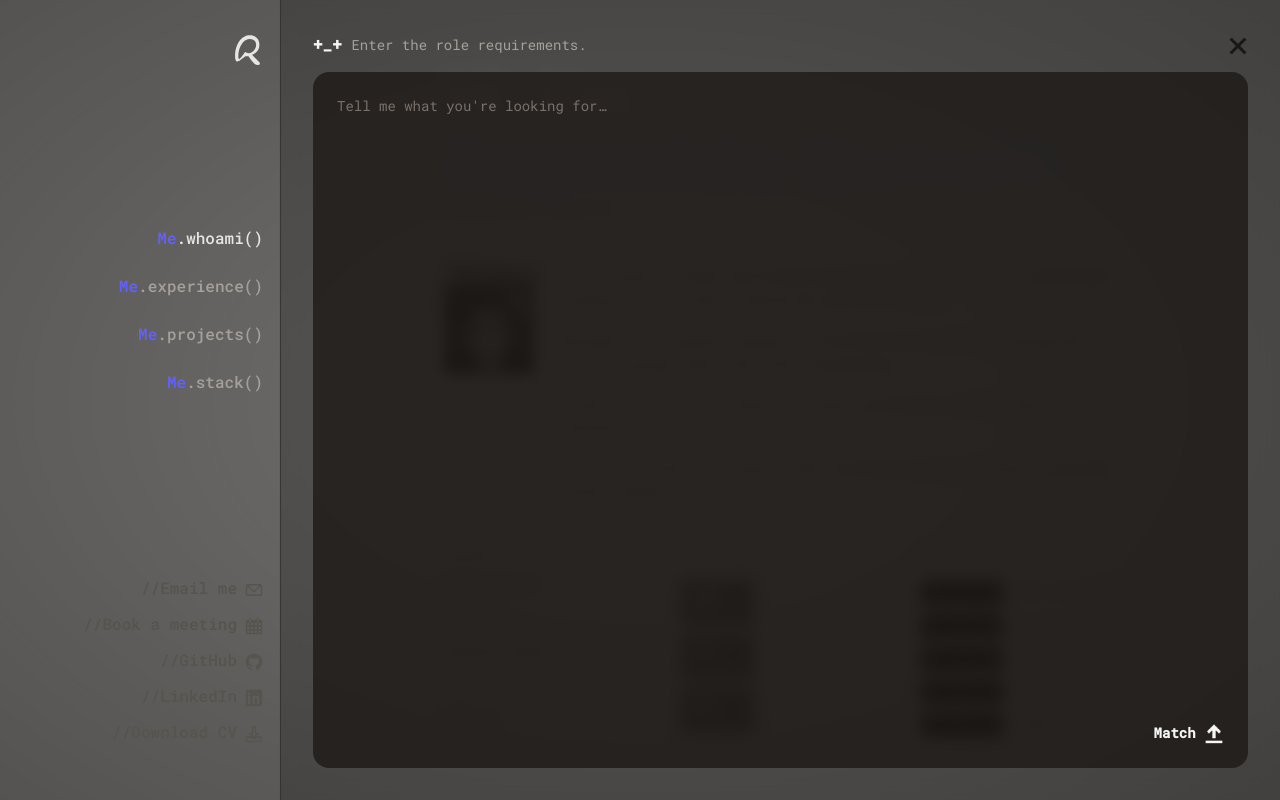
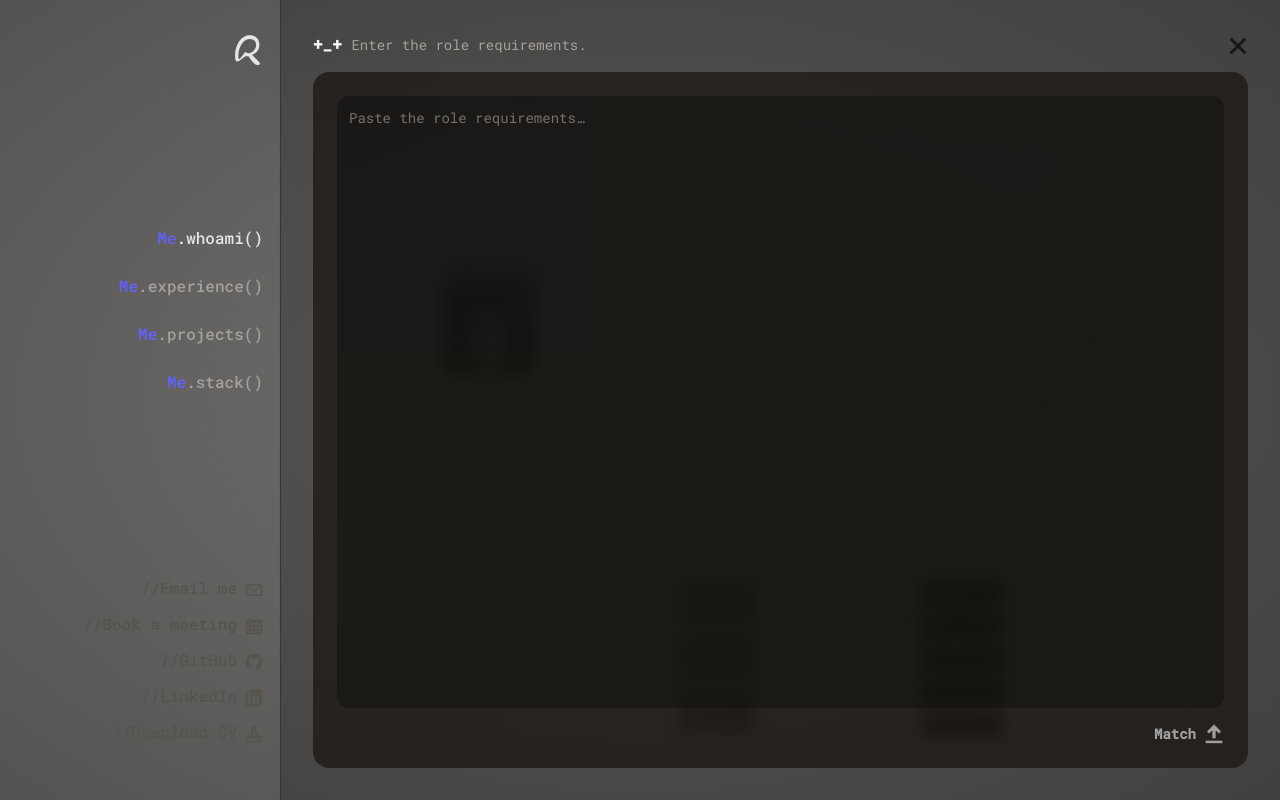
Before and after one commit to reynaldoqs/portfolio, a Next.js app: page / in a window 1280 px wide. Both pictures are taken after a click on the button 1229 px from the left and 6575 px from the top of the page. Shown: the top 800 px of the page. Built offline with nearby package versions, Linux system fonts and the light colour scheme; no server answers.

Commit message:
feat: integrate AI match streaming functionality with new hooks and components, update package dependencies, and enhance UI for better user experience

```diff
--- a/package.json
+++ b/package.json
@@ -16,7 +16,9 @@
     "format": "biome format --write"
   },
   "dependencies": {
+    "@ai-sdk/openai": "^3.0.25",
     "@gsap/react": "^2.1.2",
+    "ai": "^6.0.67",
     "clsx": "^2.1.1",
     "gsap": "^3.14.2",
     "next": "16.1.6",
--- a/src/app/api/ai-match/route.ts
+++ b/src/app/api/ai-match/route.ts
@@ -84,11 +84,5 @@ export async function POST(req: Request) {
     messages: await convertToModelMessages(messages),
   });
 
-  return result.toUIMessageStreamResponse({
-    onError: (error) => {
-      if (error instanceof Error) return error.message;
-      if (typeof error === "string") return error;
-      return "An error occurred.";
-    },
-  });
+  return result.toTextStreamResponse();
 }
--- a/src/components/organisms/ai-match.tsx
+++ b/src/components/organisms/ai-match.tsx
@@ -1,7 +1,9 @@
 import { useGSAP } from "@gsap/react";
 import gsap from "gsap";
 import { useCallback, useEffect, useRef, useState } from "react";
+import { Streamdown } from "streamdown";
 import { monoFont } from "@/constants/fonts";
+import { useAiMatchStream } from "@/lib/hooks";
 import { cn } from "@/lib/utils";
 import { Icon } from "../atoms";
 import { MatchHeader } from "../molecules";
@@ -23,6 +25,17 @@ export function AiMatchModal({
 }: AiMatchModalProps) {
   const [isMounted, setIsMounted] = useState(open);
   const panelRef = useRef<HTMLDivElement>(null);
+  const {
+    textareaRef,
+    requirements,
+    setRequirements,
+    markdown,
+    status,
+    error,
+    isShowingResult,
+    match,
+    clear,
+  } = useAiMatchStream();
 
   const closeWithAnimation = useCallback(() => {
     if (!panelRef.current) {
@@ -59,6 +72,13 @@ export function AiMatchModal({
     window.addEventListener("keydown", onKeyDown);
     return () => window.removeEventListener("keydown", onKeyDown);
   }, [isMounted, onClose]);
+  const onPrimaryAction = useCallback(() => {
+    if (isShowingResult) {
+      clear();
+      return;
+    }
+    match();
+  }, [isShowingResult, clear, match]);
 
   useGSAP(
     () => {
@@ -107,21 +127,53 @@ export function AiMatchModal({
           <div className="h-full w-full flex flex-col gap-4 p-4 sm:p-6 md:p-8 overflow-auto">
             <MatchHeader onClose={onClose} />
 
-            <div className="bg-stone-900/80 flex-1 rounded-2xl p-4 md:p-6 flex flex-col">
+            <div className="bg-stone-900/80 flex-1 min-h-0 rounded-2xl p-4 md:p-6 flex flex-col gap-4">
+              <div className="flex-1 min-h-0 overflow-auto rounded-xl bg-stone-950/40 p-3">
+                {isShowingResult ? (
+                  error ? (
+                    <p className="text-sm text-red-200 whitespace-pre-wrap">
+                      {error}
+                    </p>
+                  ) : (
+                    <Streamdown isAnimating={status === "streaming"}>
+                      {markdown}
+                    </Streamdown>
+                  )
+                ) : (
                   <textarea
-                placeholder="Tell me what you're looking for…"
+                    ref={textareaRef}
+                    value={requirements}
+                    onChange={(e) => setRequirements(e.target.value)}
+                    placeholder="Paste the role requirements…"
                     className={cn(
-                  "w-full flex-1 min-h-0 text-sm resize-none bg-transparent text-stone-100 placeholder:text-stone-500",
+                      "h-full w-full text-sm resize-none bg-transparent text-stone-100 placeholder:text-stone-500",
                       "border-0 p-0 outline-none appearance-none shadow-none",
                       "focus:outline-none focus:ring-0 focus:shadow-none",
                       "focus-visible:outline-none focus-visible:ring-0 focus-visible:shadow-none",
                     )}
                   />
+                )}
+              </div>
               <button
                 type="button"
-                className="text-stone-100 text-sm font-bold self-end cursor-pointer"
+                onClick={onPrimaryAction}
+                disabled={!isShowingResult && !requirements.trim()}
+                className={cn(
+                  "text-stone-100 text-sm font-bold self-end cursor-pointer inline-flex items-center gap-2",
+                  !isShowingResult &&
+                    !requirements.trim() &&
+                    "opacity-60 cursor-not-allowed",
+                )}
               >
+                {isShowingResult ? (
+                  <>
+                    Clear <Icon name="close" size={18} />
+                  </>
+                ) : (
+                  <>
                     Match <Icon name="upload" size={20} />
+                  </>
+                )}
               </button>
             </div>
           </div>
--- /dev/null
+++ b/src/lib/hooks/index.ts
@@ -0,0 +1 @@
+export * from "./use-ai-match-stream";
--- /dev/null
+++ b/src/lib/hooks/use-ai-match-stream.ts
@@ -0,0 +1,97 @@
+import { useCallback, useEffect, useRef, useState } from "react";
+
+type AiMatchStatus = "idle" | "streaming" | "error";
+
+export function useAiMatchStream() {
+  const abortRef = useRef<AbortController | null>(null);
+  const textareaRef = useRef<HTMLTextAreaElement>(null);
+
+  const [requirements, setRequirements] = useState("");
+  const [markdown, setMarkdown] = useState("");
+  const [status, setStatus] = useState<AiMatchStatus>("idle");
+  const [error, setError] = useState<string | null>(null);
+
+  const isShowingResult =
+    Boolean(markdown) || Boolean(error) || status === "streaming";
+
+  useEffect(() => {
+    return () => abortRef.current?.abort();
+  }, []);
+
+  const clear = useCallback(() => {
+    abortRef.current?.abort();
+    setMarkdown("");
+    setError(null);
+    setStatus("idle");
+    queueMicrotask(() => textareaRef.current?.focus());
+  }, []);
+
+  const match = useCallback(async () => {
+    const text = requirements.trim();
+    if (!text || status === "streaming") return;
+
+    abortRef.current?.abort();
+    const controller = new AbortController();
+    abortRef.current = controller;
+
+    setError(null);
+    setMarkdown("");
+    setStatus("streaming");
+
+    try {
+      const res = await fetch("/api/ai-match", {
+        method: "POST",
+        headers: { "Content-Type": "application/json" },
+        signal: controller.signal,
+        body: JSON.stringify({
+          messages: [
+            {
+              id: globalThis.crypto?.randomUUID?.() ?? String(Date.now()),
+              role: "user",
+              parts: [{ type: "text", text }],
+            },
+          ],
+        }),
+      });
+
+      if (!res.ok) {
+        const msg = await res.text().catch(() => "Request failed.");
+        setStatus("error");
+        setError(msg || "Request failed.");
+        return;
+      }
+      if (!res.body) {
+        setStatus("error");
+        setError("Missing response body.");
+        return;
+      }
+
+      const reader = res.body.getReader();
+      const decoder = new TextDecoder();
+      while (true) {
+        const { value, done } = await reader.read();
+        if (done) break;
+        if (!value) continue;
+        setMarkdown((prev) => prev + decoder.decode(value, { stream: true }));
+      }
+
+      setStatus("idle");
+    } catch (e) {
+      if (controller.signal.aborted) return;
+      setStatus("error");
+      setError(e instanceof Error ? e.message : "Request failed.");
+    }
+  }, [requirements, status]);
+
+  return {
+    textareaRef,
+    requirements,
+    setRequirements,
+    markdown,
+    status,
+    error,
+    isShowingResult,
+    match,
+    clear,
+  };
+}
--- a/src/styles/globals.css
+++ b/src/styles/globals.css
@@ -1,4 +1,5 @@
 @import "tailwindcss";
+@source "../../node_modules/streamdown/dist/*.js";
 
 :root {
   --background: #ffffff;
```
Also changed, not shown: 1 other file (tests, documents, lock files or other folders). Lines whose indentation alone changed are shown as unchanged.
